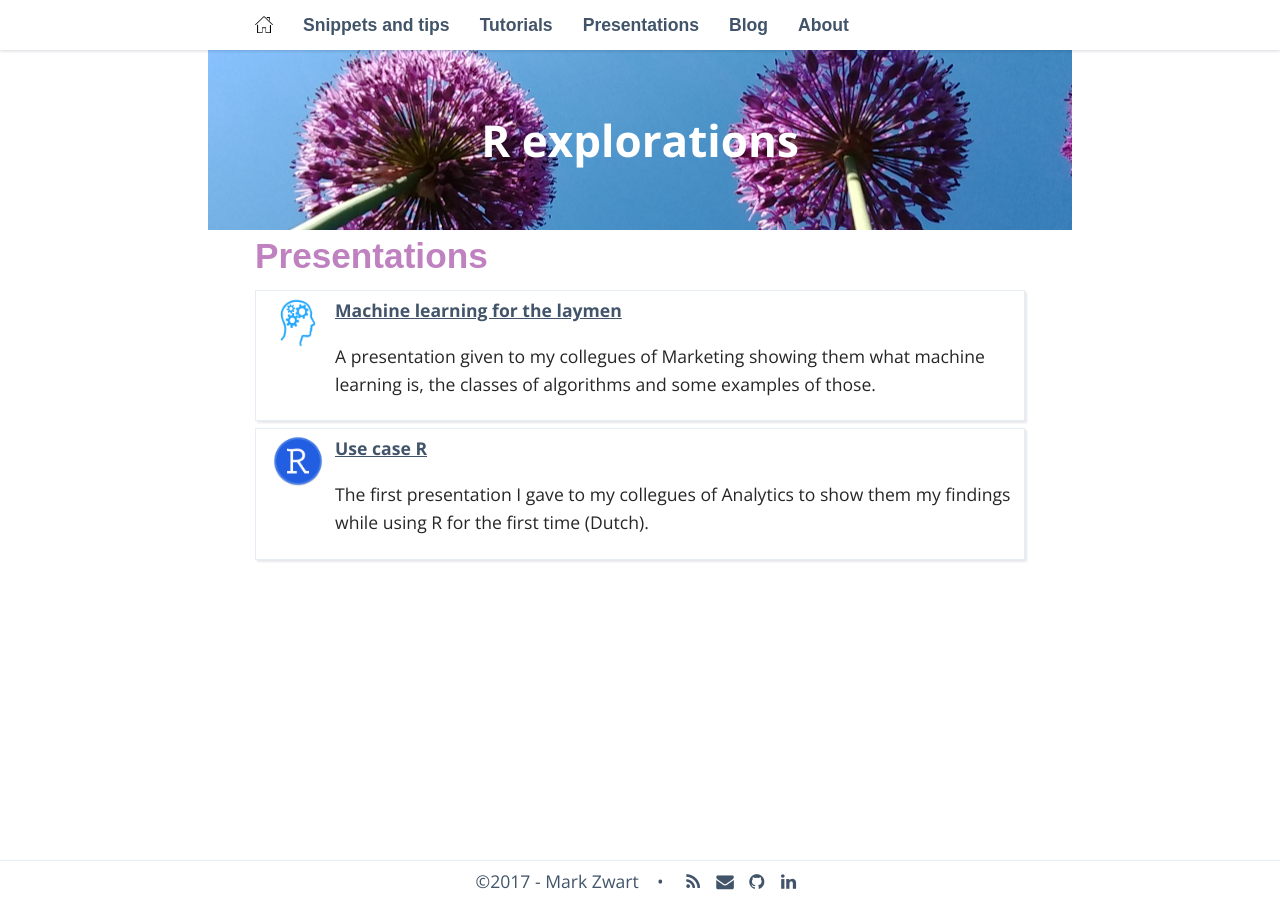
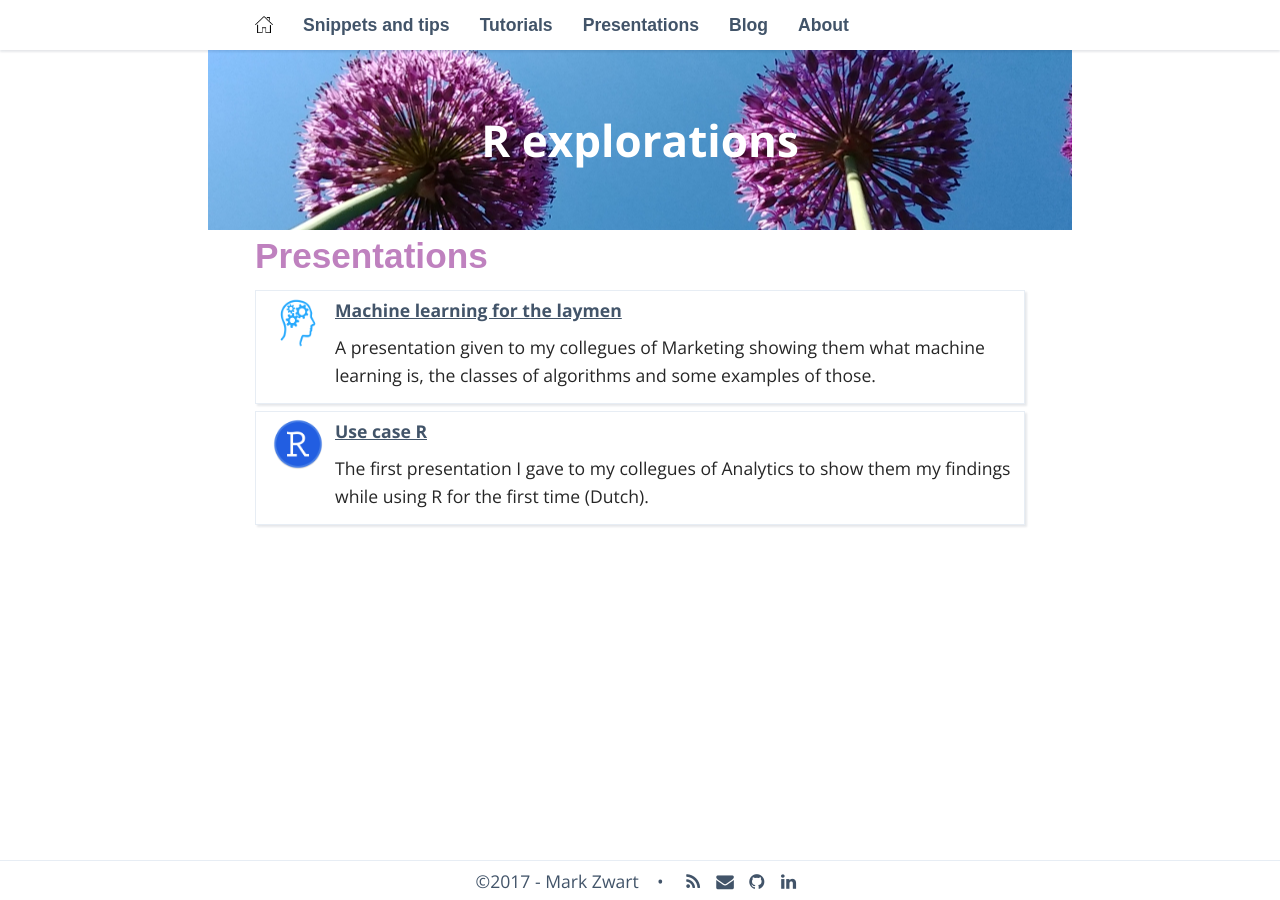
Before and after one commit to mark-me/mark-me.github.io, a Jekyll site: the page built from _pages/03-presentations.md, in a window 1280 px wide. Built offline with Jekyll 4.4.1, drawn with Linux system fonts in a browser that asks for light colours; nearby versions of some CDN libraries; some web fonts are replaced; comment, search, counter and statistics services are not loaded.

Commit message:
Update 03-presentations.md

```diff
--- a/_pages/03-presentations.md
+++ b/_pages/03-presentations.md
@@ -12,7 +12,7 @@ navigation_weight: 1
     </div>
     <div clas = "index_item_right">
       <blogheader><a href="{{ page.url | prepend: site.baseurl }}">{{ page.title }}</a></blogheader><time>{% if page.author %}&nbsp;•&nbsp;{{ page.author}}{% endif %}</time>
-      <p>{{ page.description }}</p>
+      <p class="spacer">{{ page.description }}</p>
     </div>
   </div>
 {% endfor %}
```
